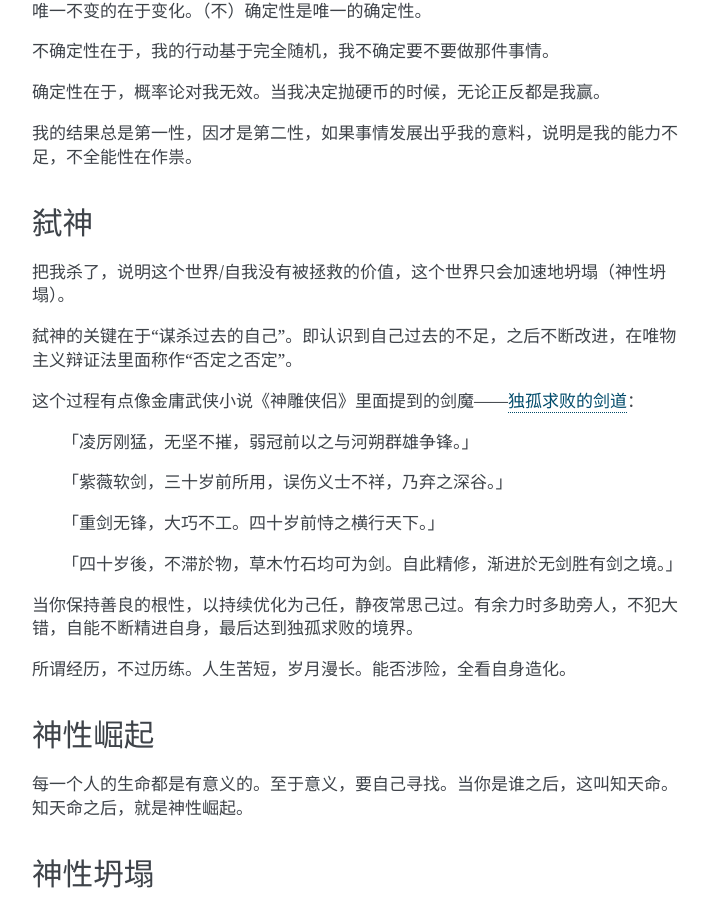
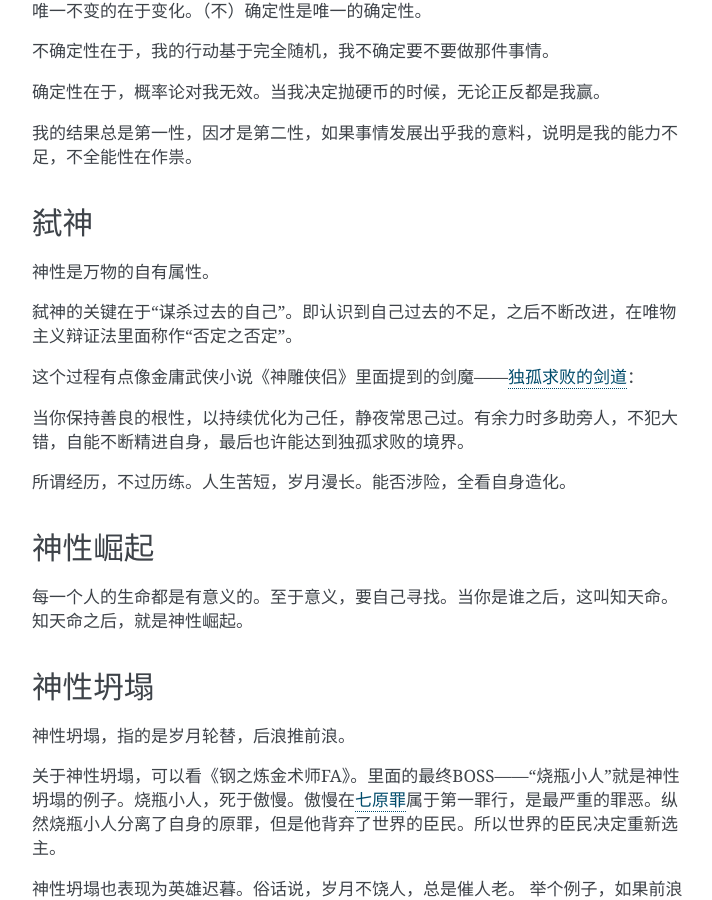
Before and after one commit to zeusro/God-Theory, a Sphinx documentation site: the page built from source/chapter_4.md, in a window 1280 px wide and 900 px high, scrolled down 1262 px. Shown: the whole window, without its empty margins (388-1100 px from the left). Built offline with Sphinx 7.4.7, drawn with Linux system fonts in a browser that asks for light colours.

Commit message:
Sat Aug  1 16:01:36 CST 2020

```diff
--- a/source/chapter_4.md
+++ b/source/chapter_4.md
@@ -54,21 +54,13 @@
 
 ## 弑神
 
-把我杀了，说明这个世界/自我没有被拯救的价值，这个世界只会加速地坍塌（神性坍塌）。
+神性是万物的自有属性。
 
 弑神的关键在于“谋杀过去的自己”。即认识到自己过去的不足，之后不断改进，在唯物主义辩证法里面称作“否定之否定”。
 
 这个过程有点像金庸武侠小说《神雕侠侣》里面提到的剑魔——[独孤求败的剑道](http://t.cn/A6LCfcH5)：
 
-> 「凌厉刚猛，无坚不摧，弱冠前以之与河朔群雄争锋。」
->
-> 「紫薇软剑，三十岁前所用，误伤义士不祥，乃弃之深谷。」
->
-> 「重剑无锋，大巧不工。四十岁前恃之横行天下。」
->
-> 「四十岁後，不滞於物，草木竹石均可为剑。自此精修，渐进於无剑胜有剑之境。」
-
-当你保持善良的根性，以持续优化为己任，静夜常思己过。有余力时多助旁人，不犯大错，自能不断精进自身，最后达到独孤求败的境界。
+当你保持善良的根性，以持续优化为己任，静夜常思己过。有余力时多助旁人，不犯大错，自能不断精进自身，最后也许能达到独孤求败的境界。
 
 所谓经历，不过历练。人生苦短，岁月漫长。能否涉险，全看自身造化。
 
@@ -83,6 +75,6 @@
 关于神性坍塌，可以看《钢之炼金术师FA》。里面的最终BOSS——“烧瓶小人”就是神性坍塌的例子。烧瓶小人，死于傲慢。傲慢在[七原罪](https://zh.wikipedia.org/wiki/%E4%B8%83%E5%AE%97%E7%BD%AA)属于第一罪行，是最严重的罪恶。纵然烧瓶小人分离了自身的原罪，但是他背弃了世界的臣民。所以世界的臣民决定重新选主。
 
 神性坍塌也表现为英雄迟暮。俗话说，岁月不饶人，总是催人老。
-举个例子，如果前浪已经“神性坍塌”，本该死在沙滩上了，却仍然贪恋权力，就会被后浪拍死在沙滩上。所以我在[独孤求败的剑道](http://t.cn/A62eRNHA)里面也说了，“**剑身在鞘，功成身退**”。
+举个例子，如果前浪已经“神性坍塌”，本该死在沙滩上了，却仍然贪恋权力，就会被后浪拍死在沙滩上。所以我在[独孤求败的剑道](http://t.cn/A6LCfcH5)里面也说了，“**剑身在鞘，功成身退**”。
 
 解决囚徒困境，只能验证神的（不）存在。验证神的（不）存在之后，我将在下一章节，阐述什么是P均衡。
```
